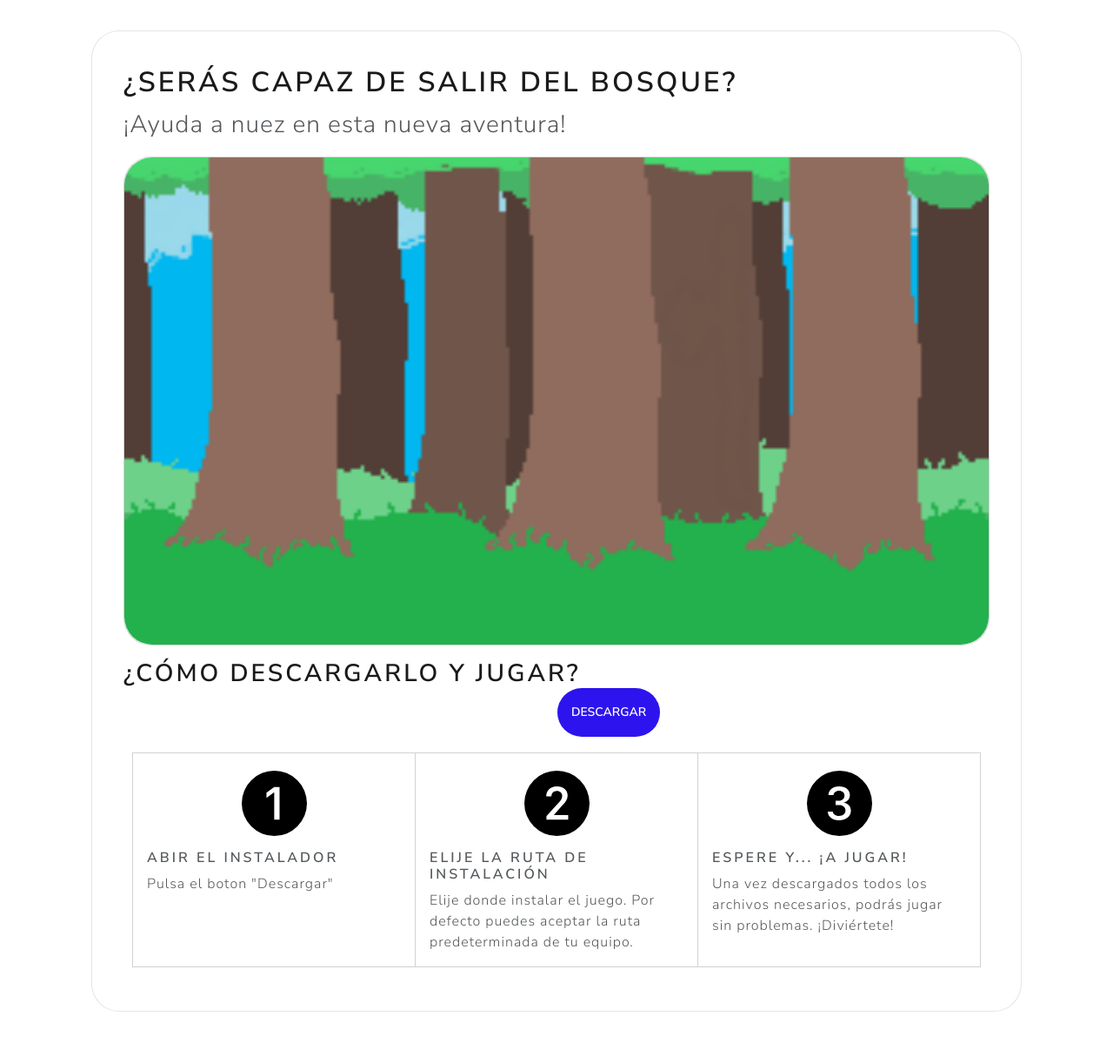
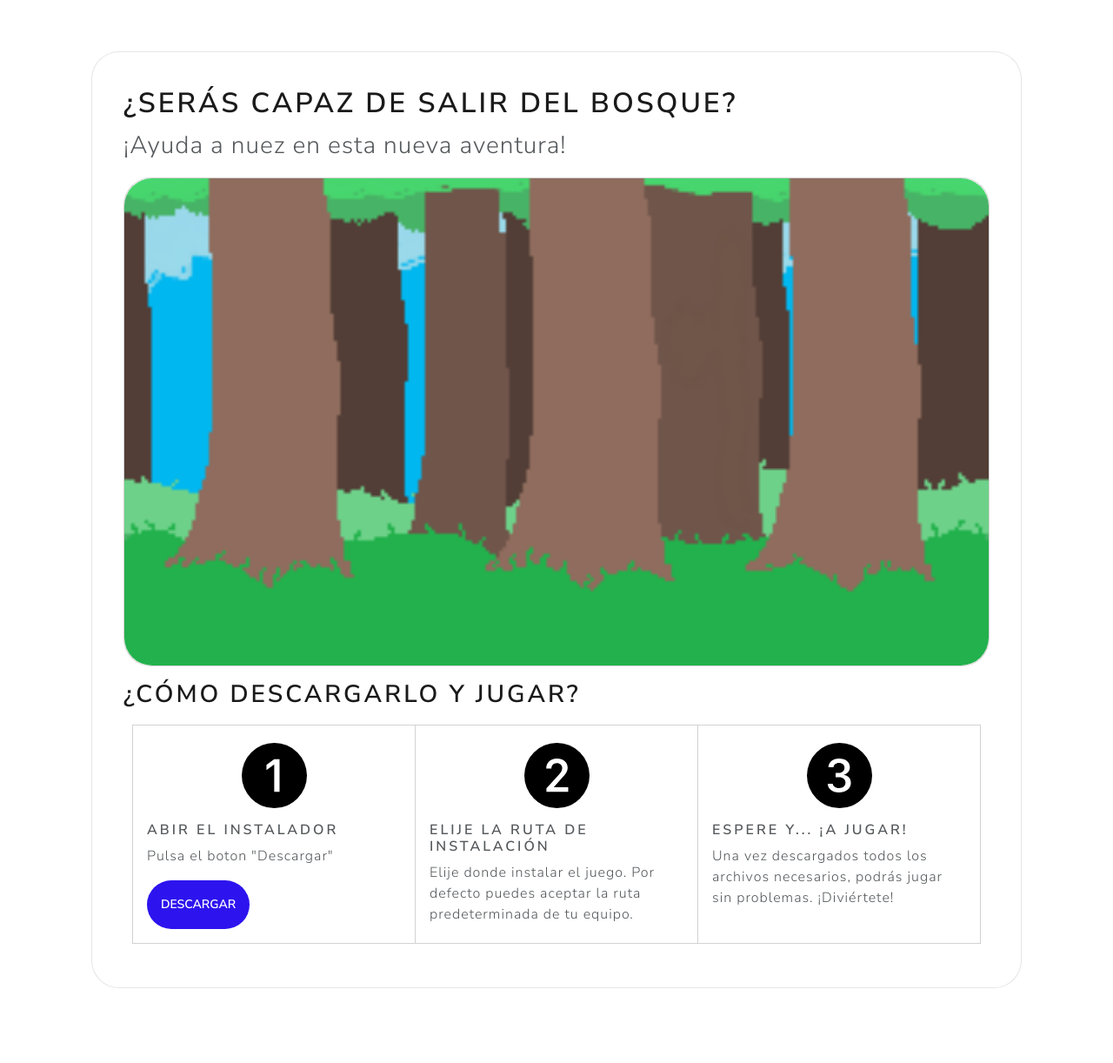
Before and after one commit to AlanHuanca21353/Bit-a-Bit-Studios, a PHP site: page /seccionJuego.php in a window 1280 px wide. Shown: the part 93-1315 px from the top of the page at 87% size. After the commit the page ends 1229 px from the top, so only its background shows below. Run offline with PHP 8.4, Linux system fonts and the light colour scheme.

Commit message:
26/09/2024

```diff
--- a/seccionJuego.php
+++ b/seccionJuego.php
@@ -23,22 +23,14 @@
       </p>
       <div class="card mb-3 rounded-5">
   <img class="rounded-5" src="../Bit-a-Bit-Studios/img/fondo_bosque.png" class="card-img-top" alt="..." >
+
 </div>
   <div class="card-body">
 
-  <h2>  ¿Cómo descargarlo y jugar?  <button class="btn btn-lg rounded-5 p-3" type="button" style="background-color: #2D14EE; color: #ffffff; margin-left: 499px">
-        Descargar
-      </button>
-</h2>
-</div>
+      <h2>¿Cómo descargarlo y jugar?</h2>
 
 
-
-
-
-
-
-
+</div>
 
 
 <div class="container2" >
@@ -54,6 +46,10 @@
     <div class="card-body">
       <h5 class="card-title" >Abir el instalador</h5>
       <p class="card-text">Pulsa el boton "Descargar"</p>
+      <button class="btn btn-lg rounded-5 p-3" type="button" style="background-color: #2D14EE; color: #ffffff; ">
+        Descargar
+      </button>
+
 
     </div>
   </div>
--- a/template/header.php
+++ b/template/header.php
@@ -41,3 +41,5 @@
     </div>
   </div>
 </nav>
+
+<br>
```
